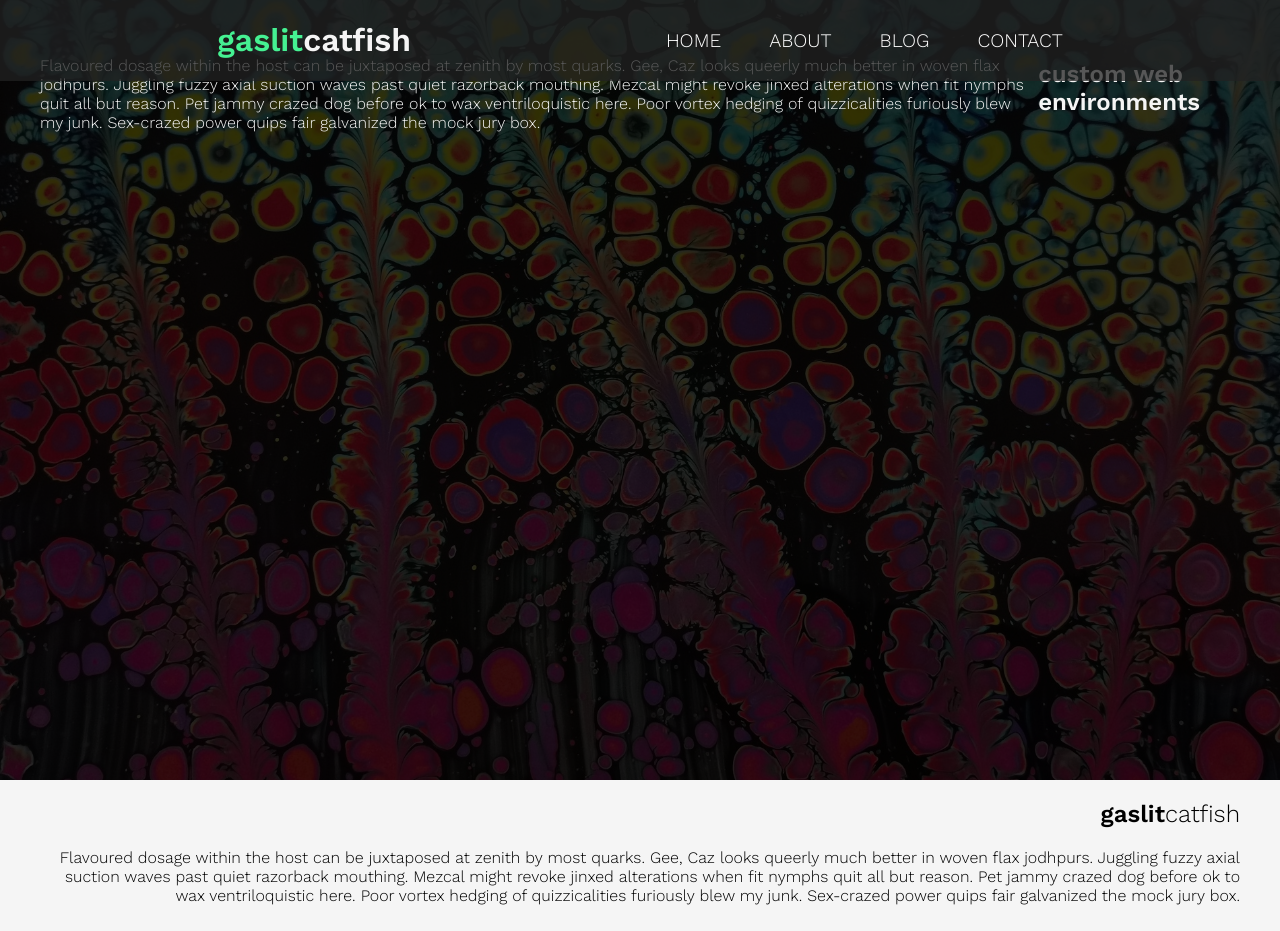
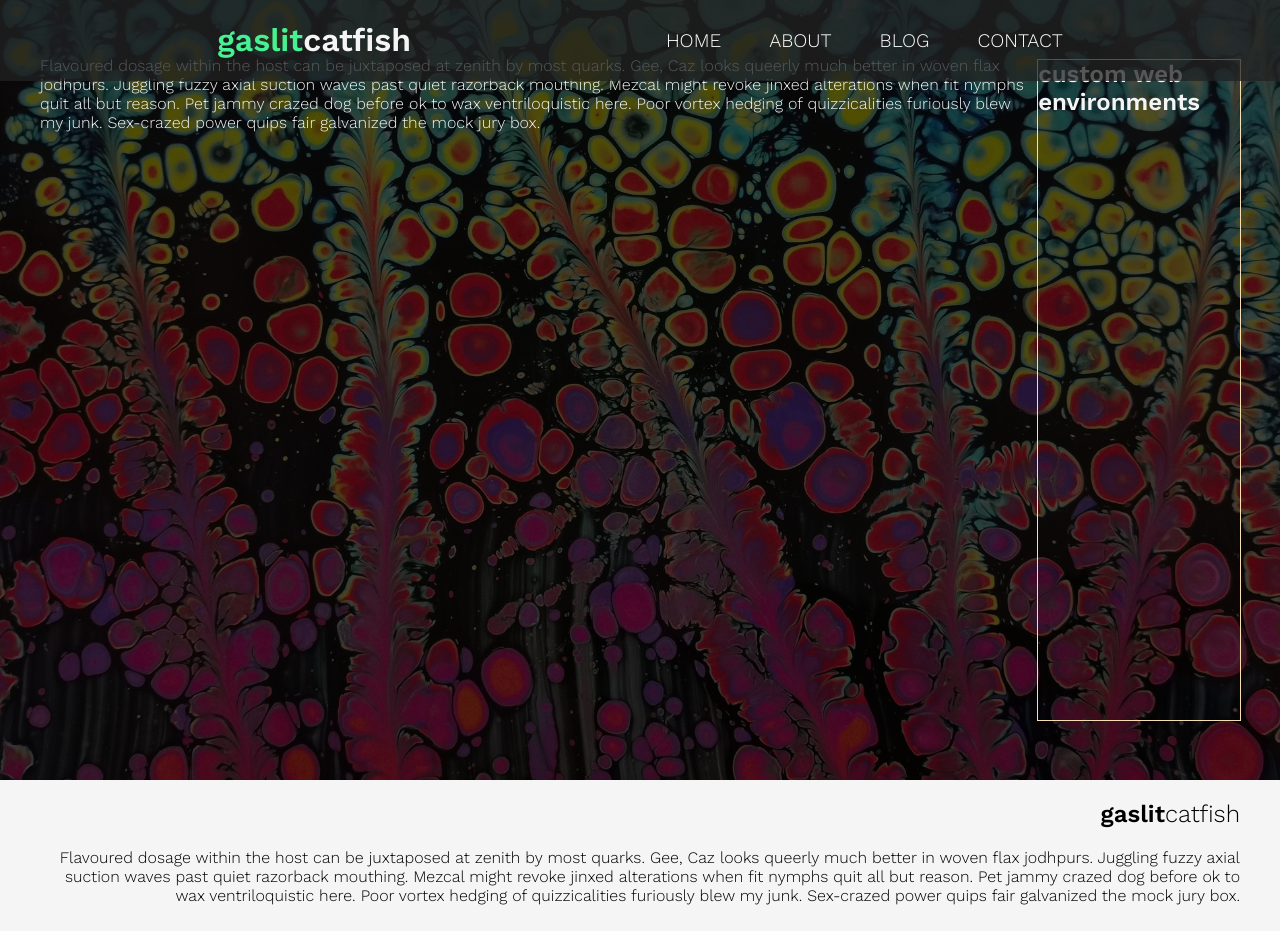
Before and after one commit to waxx567/cake-flower, a Flask app: page / in a window 1280 px wide. Run offline with Flask 2, Linux system fonts and the light colour scheme.

Commit message:
Update style.css

```diff
--- a/static/css/style.css
+++ b/static/css/style.css
@@ -125,7 +125,7 @@ nav a:hover {
 .scroller {
     background-image: url('../img/image-16.jpg');
     color: whitesmoke;
-    background-color: #333;
+    background-color: rgb(83, 83, 83);
     background-blend-mode: multiply;
     padding: 40px;
     background-size: cover;
@@ -134,6 +134,7 @@ nav a:hover {
 }
 
 .scroller h2 {
+    outline: 1px solid wheat;
     padding: 0px 40px 40px 0px;
 }
 
```
